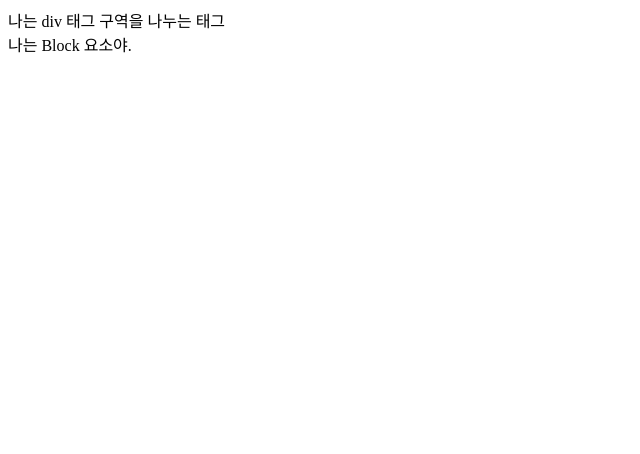
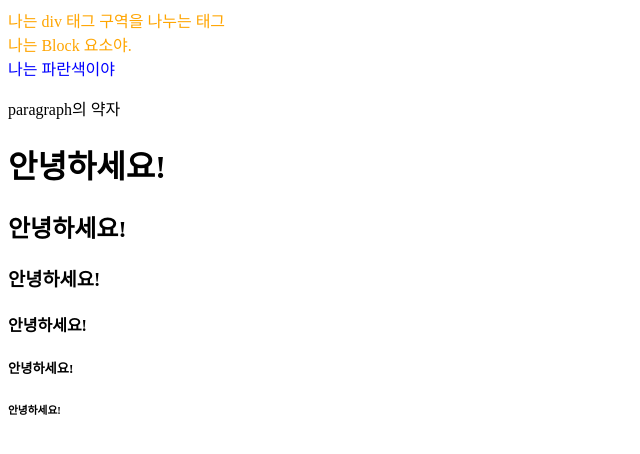
Before and after one commit to wowmalja/Bigdata, a plain HTML site: page 태그연습/태그연습.html in a window 1280 px wide. Shown: the whole page, without its empty margins (0-640 px from the left). Drawn offline with Linux system fonts and the light colour scheme.

Commit message:
💄 📝div 글씨 색상

```diff
--- a/태그연습/태그연습.html
+++ b/태그연습/태그연습.html
@@ -5,15 +5,41 @@
     <meta name="viewport" content="width=device-width, initial-scale=1.0">
     <title>Document</title>
 </head>
+<style>
+    div {
+        color : orange;
+    }
+
+    .text-blue {
+        color : blue;
+    }
+
+
+</style>
 <body>
     <!-- 사용자한테 보이지 않는 주석 -->
     <!-- div : 상자처럼 구역을 나누는 태그 -->
     <div>
         나는 div 태그 구역을 나누는 태그
     </div>
+
     <div>
         나는 Block 요소야.
     </div>
+    <div class="text-blue">나는 파란색이야</div>
+
+    <!-- 글 본문을 작성할 때 많이 사용하는 태그 -->
+    <p>paragraph의 약자</p>
+
+    <!-- Heading Tag //
+        h1 ~ h3 까지 많이 사용된다. 제목 등 강조(h1---h6 점점 작아짐) -->
+    <h1>안녕하세요!</h1>
+    <h2>안녕하세요!</h2>
+    <h3>안녕하세요!</h3>
+    <h4>안녕하세요!</h4>
+    <h5>안녕하세요!</h5>
+    <h6>안녕하세요!</h6>
+
 
 </body>
 </html>
```
